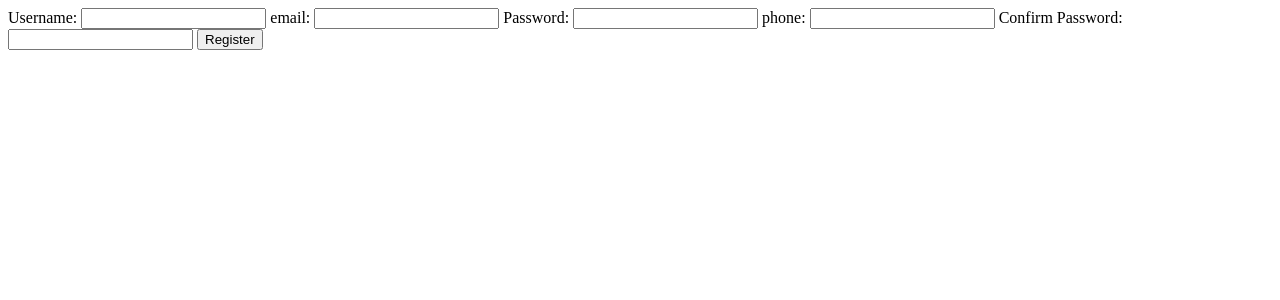
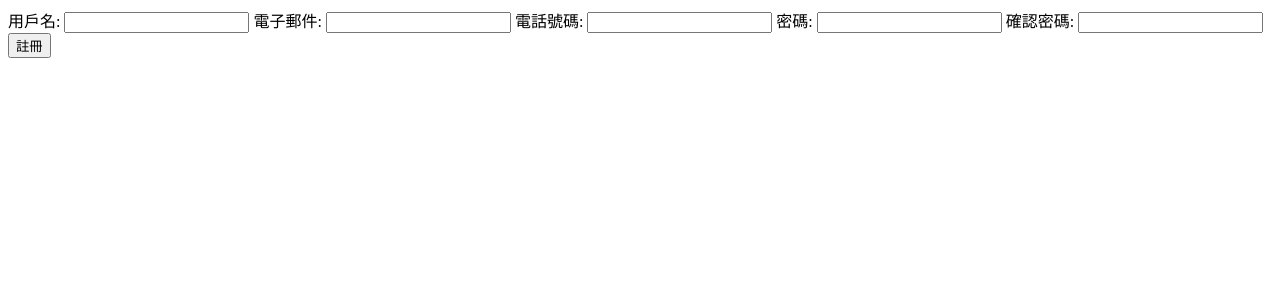
Before and after one commit to one-tenth/Save-Share, a Django app: page /register/ in a window 1280 px wide. Shown: the top 300 px of the page. Run offline with Django 4.2, Linux system fonts and the light colour scheme.

Commit message:
改成froms.py，真是美好的一天

```diff
--- /dev/null
+++ b/mysite/forms.py
@@ -0,0 +1,51 @@
+from django import forms
+from django.core.validators import RegexValidator
+
+class PhoneForm(forms.Form):
+    username = forms.CharField(
+        max_length=150,  # 通常用戶名可以更長
+        required=True,
+        label="用戶名",
+        error_messages={
+            'required': '寶寶你沒打名字喔~'
+        }
+    )
+    email = forms.EmailField(
+        max_length=254,  # 電子郵件的標準長度限制
+        required=True,
+        label="電子郵件"
+    )
+    password = forms.CharField(
+        max_length=128,  # Django 默認的密碼最大長度
+        widget=forms.PasswordInput,  # 使用密碼輸入類型
+        required=True,
+        label="密碼"
+    )
+    confirm_password = forms.CharField(
+        max_length=128,
+        widget=forms.PasswordInput,
+        required=False,
+        label="確認密碼"
+    )
+    phone = forms.CharField(
+        max_length=10,
+        validators=[
+            RegexValidator(
+                regex=r'^09\d{8}$',
+                message="親親您輸入錯了，請輸入有效的台灣電話號碼 (09開頭的10位數字)"
+            )
+        ],
+        required=True,
+        label="電話號碼"
+    )
+#這裡我不太懂哈哈哈
+    def clean(self):
+        """
+        自定義驗證方法，用於檢查密碼是否一致。
+        """
+        cleaned_data = super().clean()
+        password = cleaned_data.get("password")
+        confirm_password = cleaned_data.get("confirm_password")
+        if password and confirm_password and password != confirm_password:
+            raise forms.ValidationError("密碼和確認密碼不一致，請重新輸入。")
+        return cleaned_data
--- a/mysite/views.py
+++ b/mysite/views.py
@@ -3,37 +3,52 @@ User = get_user_model()
 from django.contrib.auth import login
 from django.shortcuts import render, redirect
 from django.contrib import messages
+from .forms import PhoneForm
 
 def index(request):
     return render(request,'index.html')
 
+from django.shortcuts import render, redirect
+from django.contrib import messages
+from .forms import PhoneForm
+from django.contrib.auth import get_user_model
+User = get_user_model()
+
+
 def register(request):
     if request.method == 'POST':
-        username = request.POST['username']
-        email = request.POST['email']
-        password = request.POST['password']
-        phone = request.POST['phone']
-        confirm_password = request.POST['confirm_password']
+        form = PhoneForm(request.POST)
+        if form.is_valid():
+            username = form.cleaned_data['username']
+            email = form.cleaned_data['email']
+            phone = form.cleaned_data['phone']
+            password = form.cleaned_data['password']
+            confirm_password = form.cleaned_data['confirm_password']
 
-        if password != confirm_password:
-            messages.error(request, "Passwords do not match.")
-            return redirect('register')
+            # 檢查用戶名或電話號碼是否已存在
+            if User.objects.filter(username=username).exists():
+                messages.error(request, "用戶名已存在。")
+                return render(request, 'accounts/register.html', {'form': form})
+            if password != confirm_password:
+             messages.error(request, "Passwords do not match.")
+             return redirect('register')
 
-        if User.objects.filter(username=username).exists():
-            messages.error(request, "Username already exists.")
-            return redirect('register')
-        if User.objects.filter(phone=phone).exists():
-            messages.error(request, "phone already exists.")
-            return redirect('register')
 
-        user = User.objects.create_user(username=username,email=email, password=password, phone=phone)
-        user.save()
+            # 創建用戶
+            user = User.objects.create_user(username=username, email=email, password=password,phone=phone)
+            # 如果使用自定義用戶模型，可以這樣設置電話號碼
+            # user.profile.phone = phone
+            user.save()
 
-        messages.success(request, "Account created successfully!")
-        login(request, user)  # 自動登入
-        return redirect('home')
+            messages.success(request, "註冊成功！")
+            return redirect('home')
+        else:
+            return render(request, 'accounts/register.html', {'form': form})
 
-    return render(request, 'accounts/register.html')
+    # GET 請求
+    form = PhoneForm()
+    return render(request, 'accounts/register.html', {'form': form})
+
 
 
 from django.contrib.auth import authenticate, login, logout
--- a/templates/accounts/register.html
+++ b/templates/accounts/register.html
@@ -1,19 +1,60 @@
 <form method="POST">
     {% csrf_token %}
-    <label for="username">Username:</label>
-    <input type="text" name="username" required>
 
-    <label for="email">email:</label>
-    <input type="text" name="email" required>
+    <!-- 用戶名欄位 -->
+    <label for="username">用戶名:</label>
+    <input type="text" name="username" value="{{ form.username.value|default:'' }}">
+    {% if form.username.errors %}
+        <div class="error">
+            {% for error in form.username.errors %}
+                <p>{{ error }}</p>
+            {% endfor %}
+        </div>
+    {% endif %}
 
-    <label for="password">Password:</label>
-    <input type="password" name="password" required>
+    <!-- 電子郵件欄位 -->
+    <label for="email">電子郵件:</label>
+    <input type="email" name="email" value="{{ form.email.value|default:'' }}">
+    {% if form.email.errors %}
+        <div class="error">
+            {% for error in form.email.errors %}
+                <p>{{ error }}</p>
+            {% endfor %}
+        </div>
+    {% endif %}
 
-    <label for="phone">phone:</label>
-    <input type="phone" name="phone" required>
+    <!-- 電話號碼欄位 -->
+    <label for="phone">電話號碼:</label>
+    <input type="text" name="phone" value="{{ form.phone.value|default:'' }}">
+    {% if form.phone.errors %}
+        <div class="error">
+            {% for error in form.phone.errors %}
+                <p>{{ error }}</p>
+            {% endfor %}
+        </div>
+    {% endif %}
 
-    <label for="confirm_password">Confirm Password:</label>
-    <input type="password" name="confirm_password" required>
+    <!-- 密碼欄位 -->
+    <label for="password">密碼:</label>
+    <input type="password" name="password">
+    {% if form.password.errors %}
+        <div class="error">
+            {% for error in form.password.errors %}
+                <p>{{ error }}</p>
+            {% endfor %}
+        </div>
+    {% endif %}
 
-    <button type="submit">Register</button>
+    <!-- 確認密碼欄位 -->
+    <label for="confirm_password">確認密碼:</label>
+    <input type="password" name="confirm_password">
+    {% if form.confirm_password.errors %}
+        <div class="error">
+            {% for error in form.confirm_password.errors %}
+                <p>{{ error }}</p>
+            {% endfor %}
+        </div>
+    {% endif %}
+    </br>
+    <button type="submit">註冊</button>
 </form>
```
Also changed, not shown: db.sqlite3.
